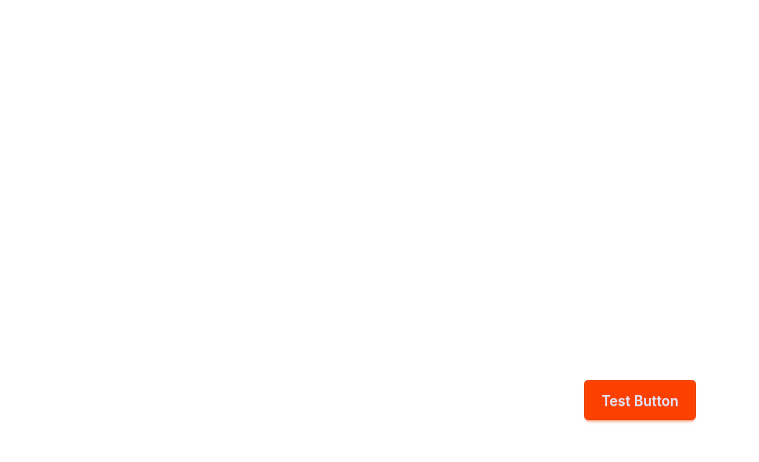
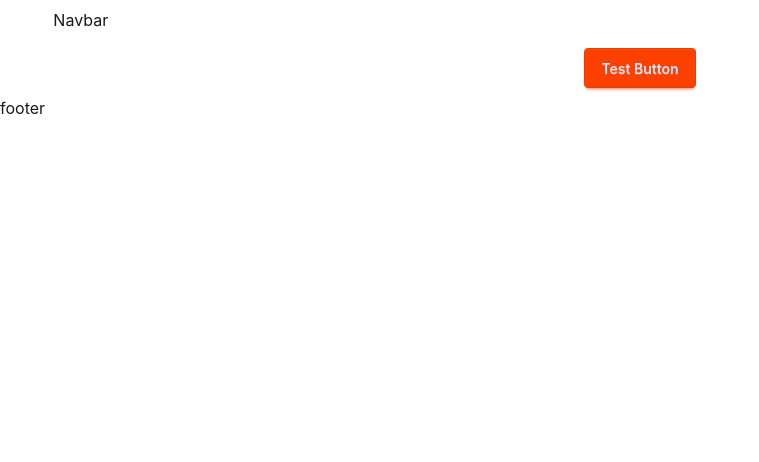
Before and after one commit to MHShohag911/hero-kidz, a Next.js app: page / in a window 1280 px wide. Shown: the top 462 px of the page, without its empty margins (0-759 px from the left). Built offline with nearby package versions, Linux system fonts and the light colour scheme.

Commit message:
Implement mongodb and setup font. Also create Navbar and Footer

```diff
--- a/package.json
+++ b/package.json
@@ -9,6 +9,7 @@
     "lint": "eslint"
   },
   "dependencies": {
+    "bcryptjs": "^3.0.3",
     "daisyui": "^5.7.28",
     "next": "16.3.4",
     "react": "19.2.8",
--- a/src/app/layout.js
+++ /dev/null
@@ -1,28 +0,0 @@
-import { Geist, Geist_Mono } from "next/font/google";
-import "./globals.css";
-
-const geistSans = Geist({
-  variable: "--font-geist-sans",
-  subsets: ["latin"],
-});
-
-const geistMono = Geist_Mono({
-  variable: "--font-geist-mono",
-  subsets: ["latin"],
-});
-
-export const metadata = {
-  title: "Create Next App",
-  description: "Generated by create next app",
-};
-
-export default function RootLayout({ children }) {
-  return (
-    <html
-      lang="en"
-      className={`${geistSans.variable} ${geistMono.variable} h-full antialiased`}
-    >
-      <body className="min-h-full flex flex-col">{children}</body>
-    </html>
-  );
-}
--- /dev/null
+++ b/src/app/layout.jsx
@@ -0,0 +1,35 @@
+import { Geist, Geist_Mono, Poppins } from "next/font/google";
+import "./globals.css";
+import Navbar from "@/components/layouts/Navbar";
+import Footer from "@/components/layouts/Footer";
+
+const poppins = Poppins(
+  {
+    weight: ["100", "200", "400", "500", "600", "800"]
+  }
+)
+
+export const metadata = {
+  title: "Create Next App",
+  description: "Generated by create next app",
+};
+
+export default function RootLayout({ children }) {
+  return (
+    <html
+      lang="en"
+    >
+      <body className="min-h-full flex flex-col">
+        <header className="py-2 md:w-11/12 mx-auto">
+          <Navbar></Navbar>
+        </header>
+        <main className="py-2 md:w-11/12 mx-auto">
+          {children}
+        </main>
+        <footer>
+          <Footer></Footer>
+        </footer>
+      </body>
+    </html>
+  );
+}
--- /dev/null
+++ b/src/components/layouts/Footer.jsx
@@ -0,0 +1,11 @@
+import React from 'react';
+
+const Footer = () => {
+    return (
+        <div>
+            footer
+        </div>
+    );
+};
+
+export default Footer;
--- /dev/null
+++ b/src/components/layouts/Navbar.jsx
@@ -0,0 +1,11 @@
+import React from 'react';
+
+const Navbar = () => {
+    return (
+        <div>
+            Navbar
+        </div>
+    );
+};
+
+export default Navbar;
--- /dev/null
+++ b/src/lib/dbConnect.js
@@ -0,0 +1,18 @@
+const { MongoClient, ServerApiVersion } = require('mongodb');
+const uri = process.env.MONGODB_URI;
+const dbName = process.env.DB_NAME;
+const collections = {
+    PRODUCTS: "products",
+}
+// Create a MongoClient with a MongoClientOptions object to set the Stable API version
+const client = new MongoClient(uri, {
+  serverApi: {
+    version: ServerApiVersion.v1,
+    strict: true,
+    deprecationErrors: true,
+  }
+});
+
+export const dbConnect = (cname) => {
+    return client.db(dbName).collection(cname)
+}
```
Also changed, not shown: 1 other file (tests, documents, lock files or other folders).
